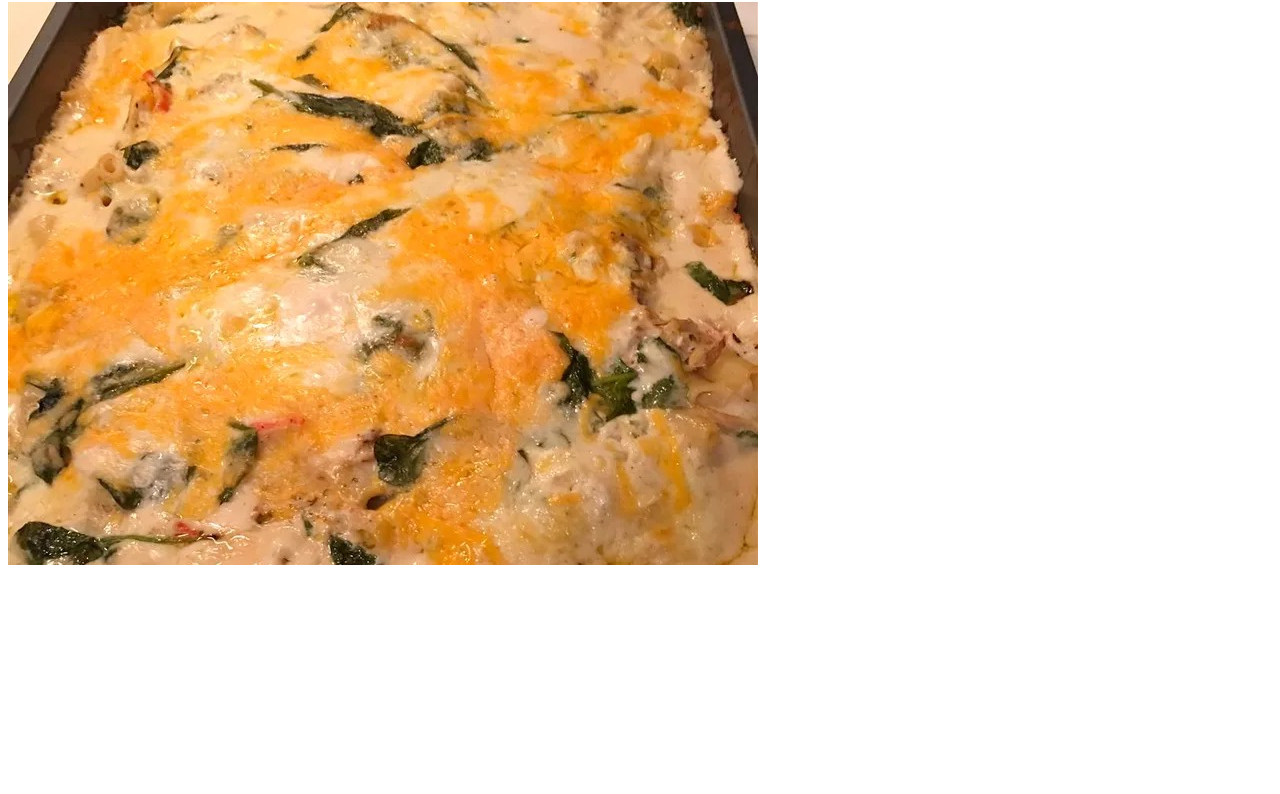
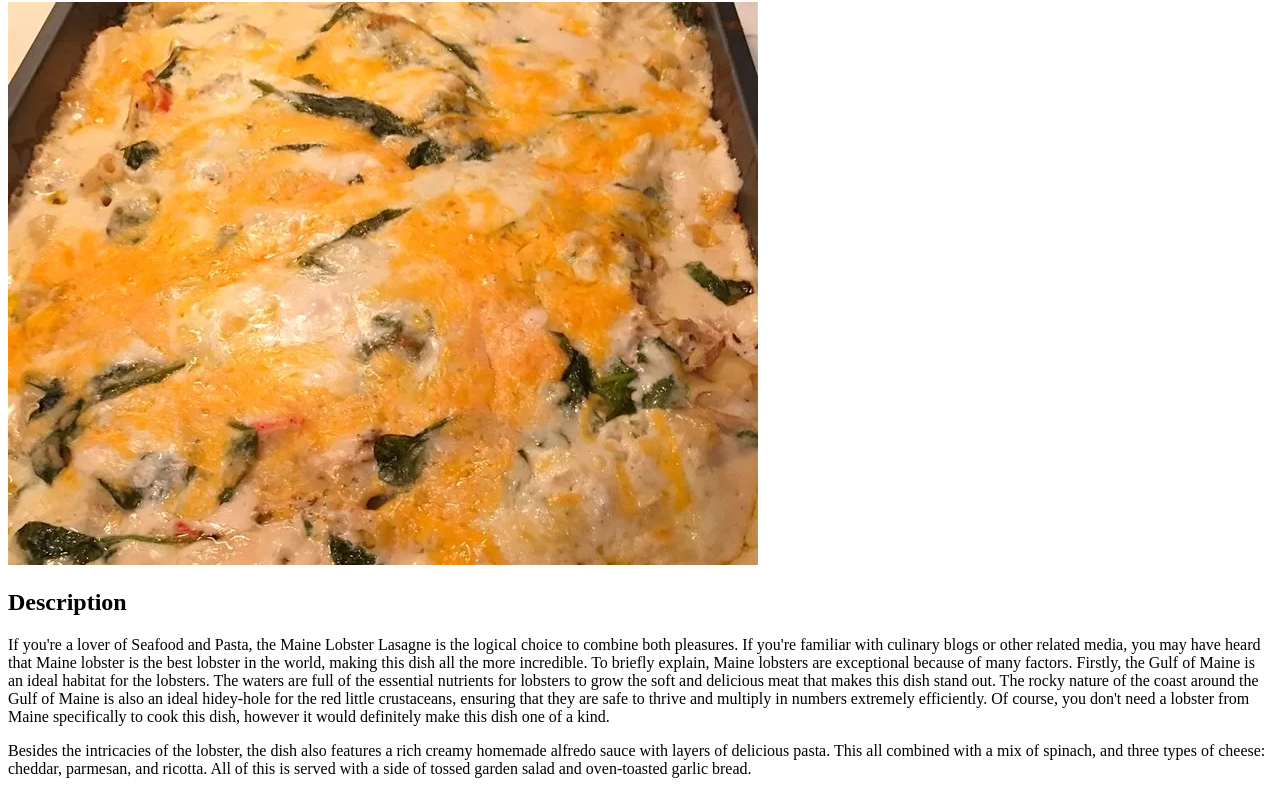
Before and after one commit to ccircuitboard/odin-recipes, a plain HTML site: page recipes/lasagna.html in a window 1280 px wide. Shown: the part 78-872 px from the top of the page. Before the commit the page ends 800 px from the top, so only its background shows below. Drawn offline with Linux system fonts and the light colour scheme.

Commit message:
Add recipe description with heading and paragraphs in lasagna.html

```diff
--- a/recipes/lasagna.html
+++ b/recipes/lasagna.html
@@ -8,5 +8,9 @@
 <body>
     <h1>Maine Lobster Lasagna</h1>
     <img src="../img/mainelobsterlasagna.jpeg" alt="A plate of Maine Lobster Lasagna">
+
+    <h2>Description</h2>
+    <p>If you're a lover of Seafood and Pasta, the Maine Lobster Lasagne is the logical choice to combine both pleasures. If you're familiar with culinary blogs or other related media, you may have heard that Maine lobster is the best lobster in the world, making this dish all the more incredible. To briefly explain, Maine lobsters are exceptional because of many factors. Firstly, the Gulf of Maine is an ideal habitat for the lobsters. The waters are full of the essential nutrients for lobsters to grow the soft and delicious meat that makes this dish stand out. The rocky nature of the coast around the Gulf of Maine is also an ideal hidey-hole for the red little crustaceans, ensuring that they are safe to thrive and multiply in numbers extremely efficiently. Of course, you don't need a lobster from Maine specifically to cook this dish, however it would definitely make this dish one of a kind.</p>
+    <p>Besides the intricacies of the lobster, the dish also features a rich creamy homemade alfredo sauce with layers of delicious pasta. This all combined with a mix of spinach, and three types of cheese: cheddar, parmesan, and ricotta. All of this is served with a side of tossed garden salad and oven-toasted garlic bread.</p>
 </body>
 </html>
```
